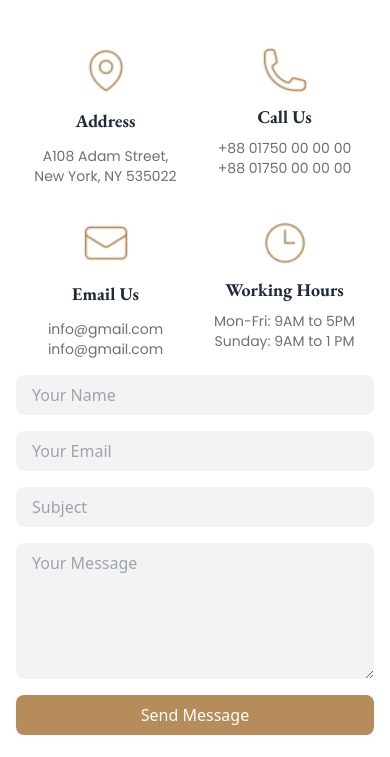
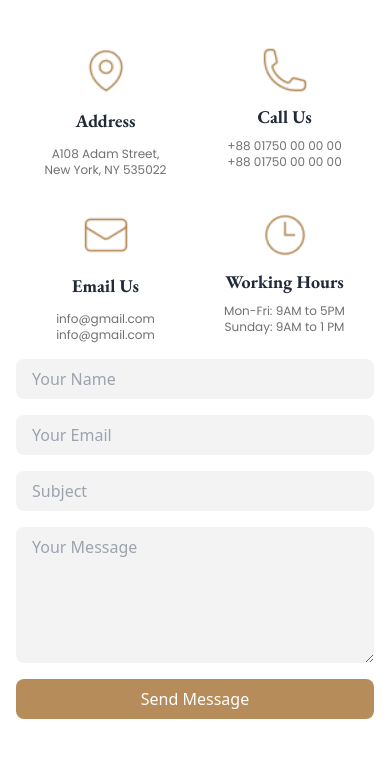
Before and after one commit to prographicsten/legal-solution-website, a plain HTML site: page index.html in a window 390 px wide. Shown: the part 4500-5257 px from the top of the page. Drawn offline with nearby package versions, Linux system fonts and the light colour scheme.

Commit message:
try to better something

```diff
--- a/index.html
+++ b/index.html
@@ -239,7 +239,7 @@
                     <div class="legal_box border-solid border-1 border-[#E7E7E7] px-4 py-4 lg:border-b-2 lg:border-r-2 md:border-b-2 md:border-r-2">
                         <img class="w-[50px] h-[50px] m-auto" src="images/location.png" alt="">
                         <h2 class="text-[18px] eg_garamond font-bold my-3 md:my-2 lg:my-2">Address</h2>
-                        <p class="text-sm sm:text-base md:text-xs lg:text-sm font-normal poppins p_color">A108 Adam Street, <br>
+                        <p class="text-xs sm:text-base md:text-xs lg:text-sm font-normal poppins p_color">A108 Adam Street, <br>
                             New York, NY 535022
                         </p>
                     </div>
@@ -247,7 +247,7 @@
                     <div class="legal_box border-solid border-1 border-[#E7E7E7] px-4 py-4 lg:border-b-2 lg:border-r-0 md:border-b-2 md:border-r-0">
                         <img class="w-[50px] h-[50px] m-auto" src="images/call.png" alt="">
                         <h2 class="text-[18px] eg_garamond font-bold my-2 md:my-2 lg:my-2">Call Us</h2>
-                        <p class="text-sm sm:text-base md:text-xs lg:text-sm font-normal poppins p_color">+88 01750 00 00 00 <br>
+                        <p class="text-xs sm:text-base md:text-xs lg:text-sm font-normal poppins p_color">+88 01750 00 00 00 <br>
                             +88 01750 00 00 00
                         </p>
                     </div>
@@ -255,7 +255,7 @@
                     <div class="legal_box border-solid border-1 border-[#E7E7E7] px-4 py-4 lg:border-b-0 lg:border-r-2 md:border-b-0 md:border-r-2">
                         <img class="w-[50px] h-[50px] m-auto" src="images/email.png" alt="">
                         <h2 class="text-[18px] eg_garamond font-bold my-3 md:my-2 lg:my-2">Email Us</h2>
-                        <p class="text-sm sm:text-base md:text-xs lg:text-sm font-normal poppins p_color">info@gmail.com <br>
+                        <p class="text-xs sm:text-base md:text-xs lg:text-sm font-normal poppins p_color">info@gmail.com <br>
                             info@gmail.com
                         </p>
                     </div>
@@ -263,7 +263,7 @@
                     <div class="legal_box border-solid border-1 border-[#E7E7E7] px-4 py-4 lg:border-b-0 lg:border-r-0 md:border-b-0 md:border-r-0">
                         <img class="w-[50px] h-[50px] m-auto" src="images/time.png" alt="">
                         <h2 class="text-[18px] eg_garamond font-bold my-2 md:my-2 lg:my-2">Working Hours</h2>
-                        <p class="text-sm sm:text-base md:text-xs lg:text-sm font-normal poppins p_color">Mon-Fri: 9AM to 5PM <br>
+                        <p class="text-xs sm:text-base md:text-xs lg:text-sm font-normal poppins p_color">Mon-Fri: 9AM to 5PM <br>
                             Sunday: 9AM to 1 PM
                         </p>
                     </div>
```
